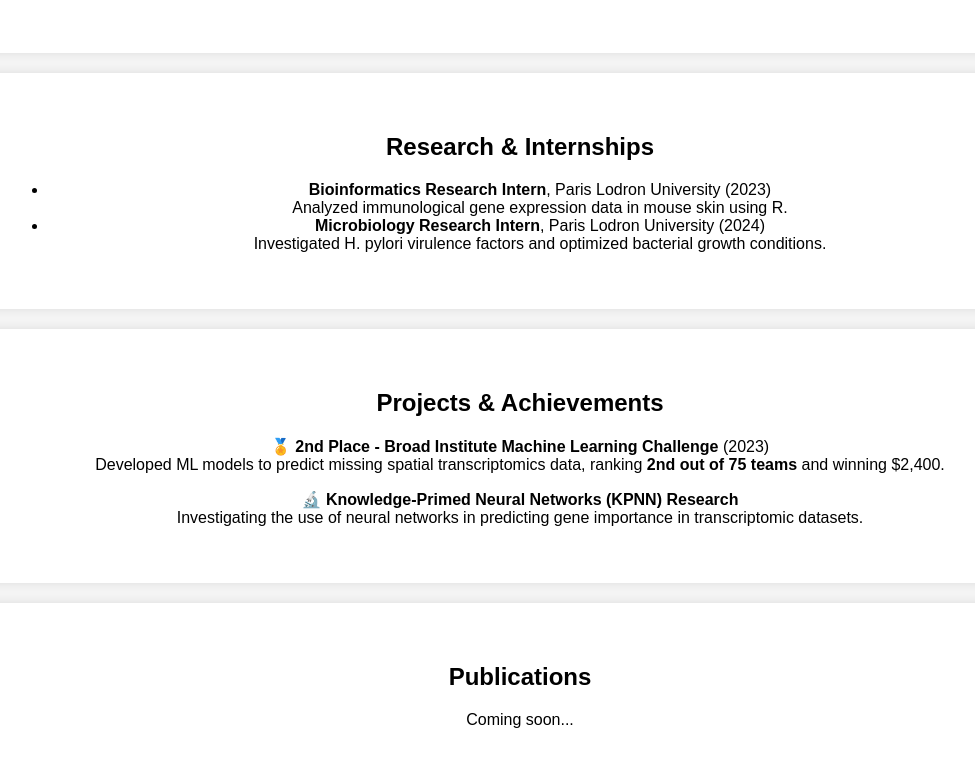
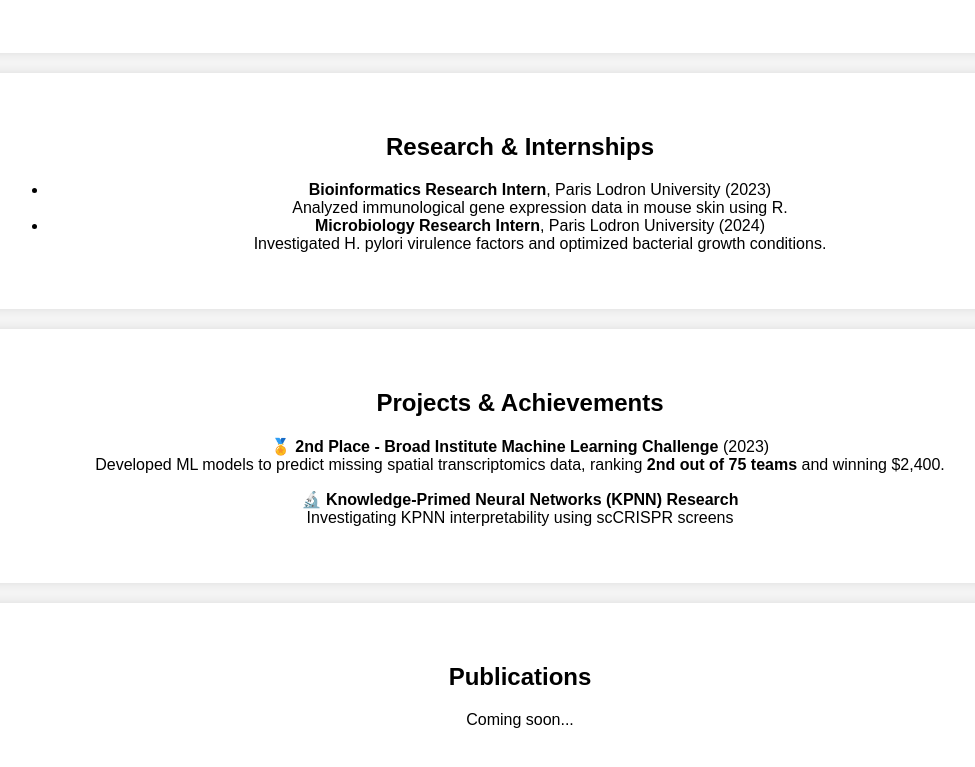
Before and after one commit to Kmangano98/linkedin, a plain HTML site: page index.html in a window 1280 px wide. Shown: the part 1282-2049 px from the top of the page, without its empty margins (120-1095 px from the left). Drawn offline with Linux system fonts and the light colour scheme.

Commit message:
Update index.html

```diff
--- a/index.html
+++ b/index.html
@@ -66,7 +66,7 @@
     <section id="projects">
         <h2>Projects & Achievements</h2>
         <p><strong>🏅 2nd Place - Broad Institute Machine Learning Challenge</strong> (2023) <br> Developed ML models to predict missing spatial transcriptomics data, ranking <strong>2nd out of 75 teams</strong> and winning $2,400.</p>
-        <p><strong>🔬 Knowledge-Primed Neural Networks (KPNN) Research</strong> <br> Investigating the use of neural networks in predicting gene importance in transcriptomic datasets.</p>
+        <p><strong>🔬 Knowledge-Primed Neural Networks (KPNN) Research</strong> <br> Investigating KPNN interpretability using scCRISPR screens </p>
     </section>
 
     <section id="publications">
```
